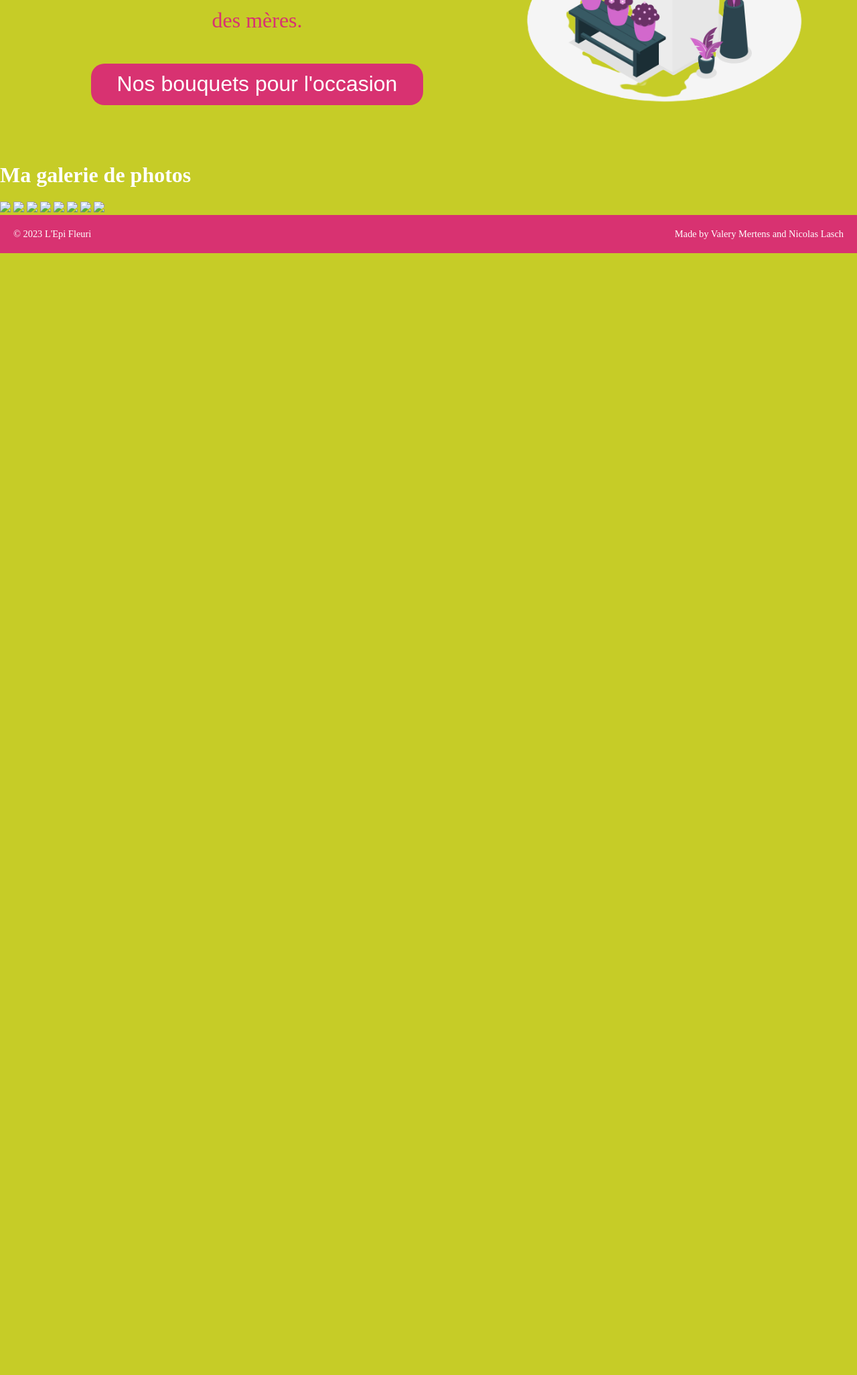
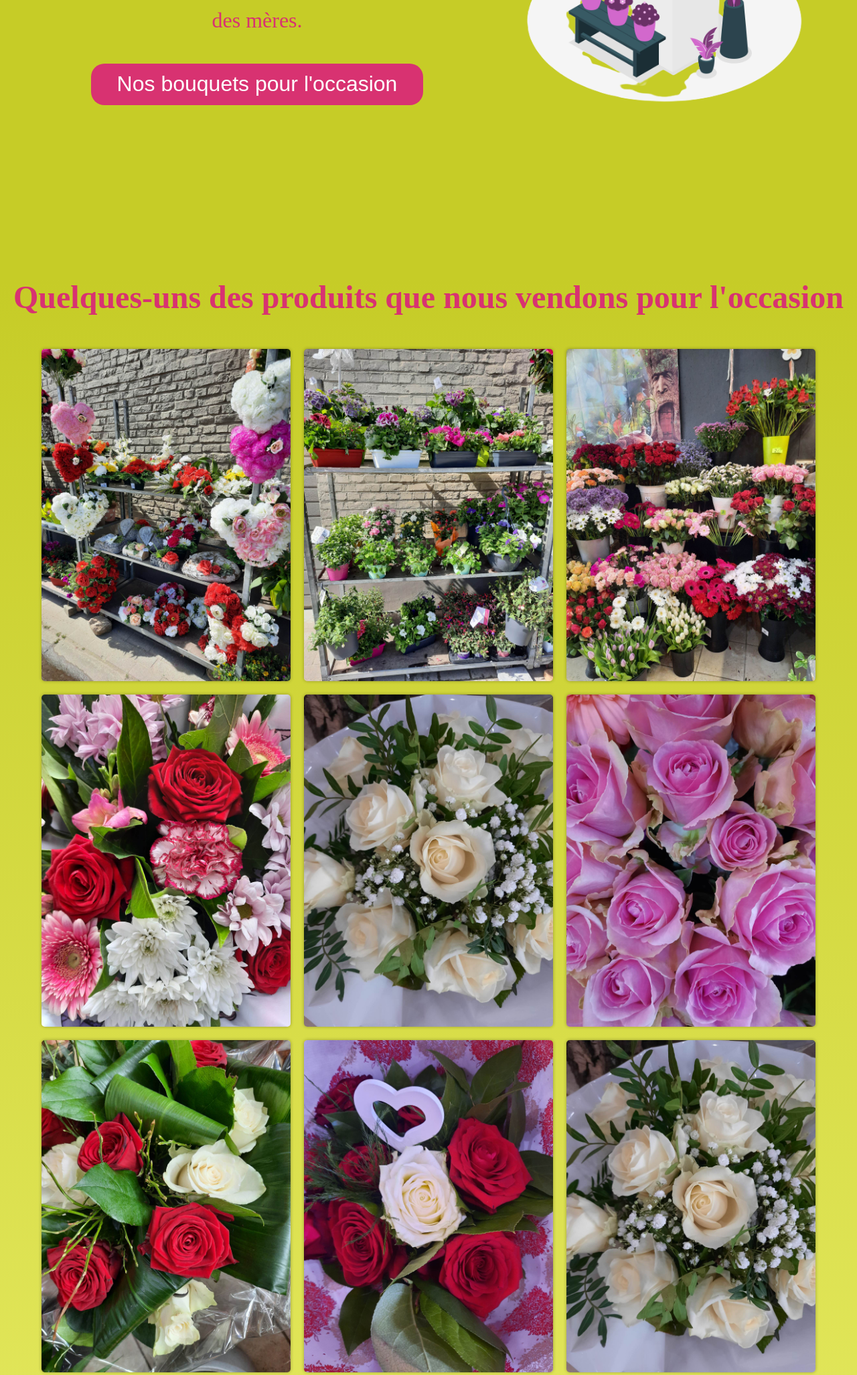
Before and after one commit to Frivox1/epifleuri, a Flask app: page /fete in a window 1280 px wide. Shown: the part 464-2517 px from the top of the page at 67% size. Before the commit the page ends 842 px from the top, so only its background shows below. Run offline with Flask 3, Linux system fonts and the light colour scheme; some libraries are stand-ins or nearby versions; some web fonts are replaced.

Commit message:
bon bah je push il me reste un truc à régler

```diff
--- a/app/static/style/fete.css
+++ b/app/static/style/fete.css
@@ -2,6 +2,13 @@
 
 body {
   background-color: #C6CC27;
+}
+
+.haut {
+  background-color: #C6CC27;
+  height: 100vh;
+  width: 100%;
+  overflow: hidden;
 }
 
 .info {
@@ -51,9 +58,6 @@ body {
   max-width: 100%;
 }
 
-.clearfix {
-  clear: both;
-}
 
 /* Media Queries */
 
@@ -116,4 +120,35 @@ body {
     margin-top: 10vw;
   }
 
+
 }
+
+/* Affichage des photos */
+
+.milieu {
+  background: linear-gradient(to bottom, #C6CC27, #e9ed68);
+  width: 100%;
+}
+
+.milieu h1 {
+  text-align: center;
+  font-size: 3em;
+  margin: 20px;
+  color: #d83271;
+}
+
+.gallery {
+  display: flex;
+  flex-wrap: wrap;
+  justify-content: center;
+  align-items: center;
+  padding: 20px;
+}
+
+.gallery img {
+  width: 30%;
+  object-fit: cover;
+  margin: 10px;
+  border-radius: 5px;
+  box-shadow: 0px 0px 5px rgba(0, 0, 0, 0.3);
+}
--- a/app/templates/fete.html
+++ b/app/templates/fete.html
@@ -11,6 +11,7 @@
 {% include "header.html" %}
 
 <body>
+  <div class="haut">
 
     <div class="info">
       <h1>Fête des mères</h1>
@@ -20,19 +21,28 @@
     <div class="image">
       <img src="{{ url_for('static', filename='images/florist_vector.png') }}">
     </div>
-  <div class="clearfix"></div>
+  </div>
 
-  <h1>Ma galerie de photos</h1>
+
+  <div class="milieu">
+
+    <h1>Quelques-uns des produits que nous vendons pour l'occasion</h1>
     <div class="gallery">
-		<img src="https://via.placeholder.com/300x200">
-		<img src="https://via.placeholder.com/300x200">
-		<img src="https://via.placeholder.com/300x200">
-		<img src="https://via.placeholder.com/300x200">
-		<img src="https://via.placeholder.com/300x200">
-		<img src="https://via.placeholder.com/300x200">
-		<img src="https://via.placeholder.com/300x200">
-		<img src="https://via.placeholder.com/300x200">
+      <img src="{{ url_for('static', filename='images/fete_mere/etagere_dehors.jpeg') }}">
+      <img src="{{ url_for('static', filename='images/fete_mere/etagere_dehors_2.jpeg') }}">
+      <img src="{{ url_for('static', filename='images/fete_mere/interieur.jpeg') }}">
+      <img src="{{ url_for('static', filename='images/fete_mere/bouquet.jpeg') }}">
+      <img src="{{ url_for('static', filename='images/fete_mere/rose_blanche.jpeg') }}">
+      <img src="{{ url_for('static', filename='images/fete_mere/rose_rose.jpeg') }}">
+      <img src="{{ url_for('static', filename='images/fete_mere/rose_rouge_blanc.jpg') }}">
+      <img src="{{ url_for('static', filename='images/fete_mere/rose_rouge_blanc_2.jpeg') }}">
+      <img src="{{ url_for('static', filename='images/fete_mere/rose_blanche.jpeg') }}">
+      <img src="{{ url_for('static', filename='images/fete_mere/ourson.jpeg') }}">
+      <img src="{{ url_for('static', filename='images/fete_mere/nounours.jpeg') }}">
     </div>
+
+  </div>
+
 
 </body>
 
```
Also changed, not shown: app/static/images/fete_mere/etagere_dehors.jpeg (added), app/static/images/fete_mere/etagere_dehors_2.jpeg (added), app/static/images/fete_mere/fleurs.jpeg (added), app/static/images/fete_mere/interieur.jpeg (added), app/static/images/fete_mere/nounours.jpeg (added), app/static/images/fete_mere/ourson.jpeg (added), app/static/images/fete_mere/rose_blanche.jpeg (added), app/static/images/fete_mere/rose_rose.jpeg (added), app/static/images/fete_mere/rose_rouge_blanc.jpg (added), app/static/images/fete_mere/rose_rouge_blanc_2.jpeg (added), 3 other files. Lines whose indentation alone changed are shown as unchanged.
